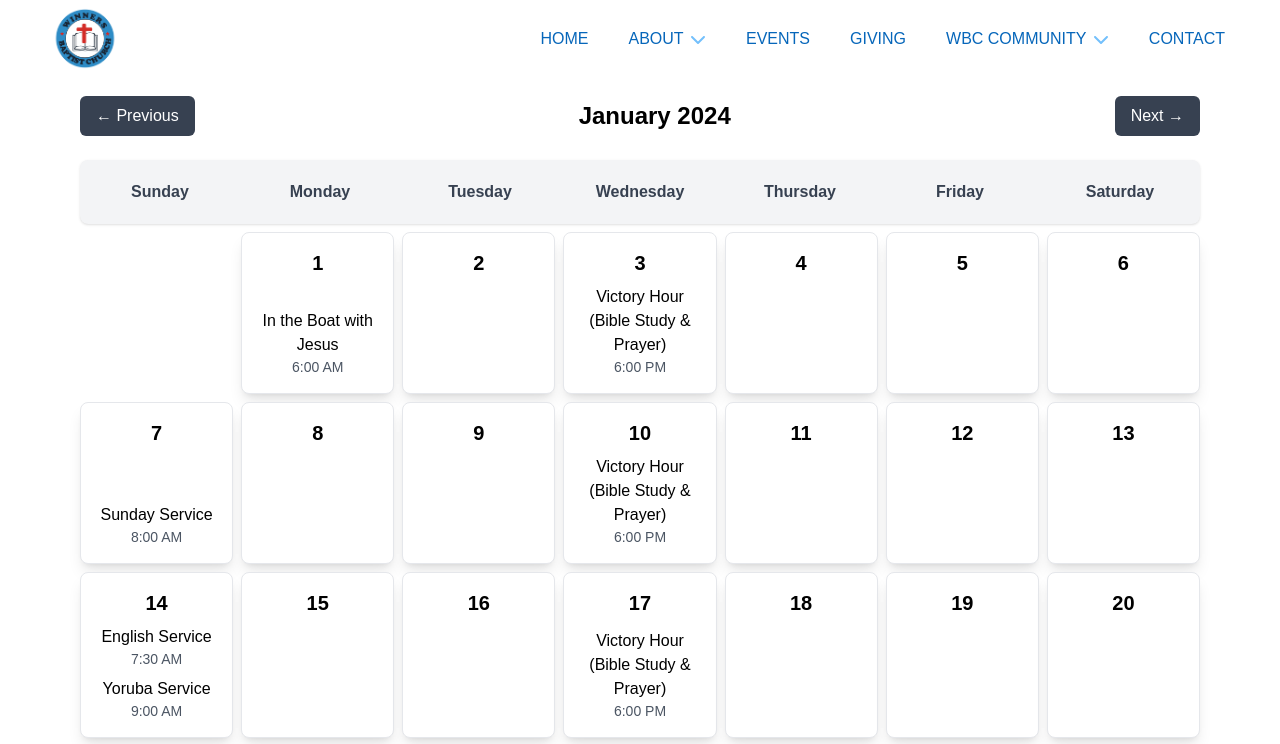
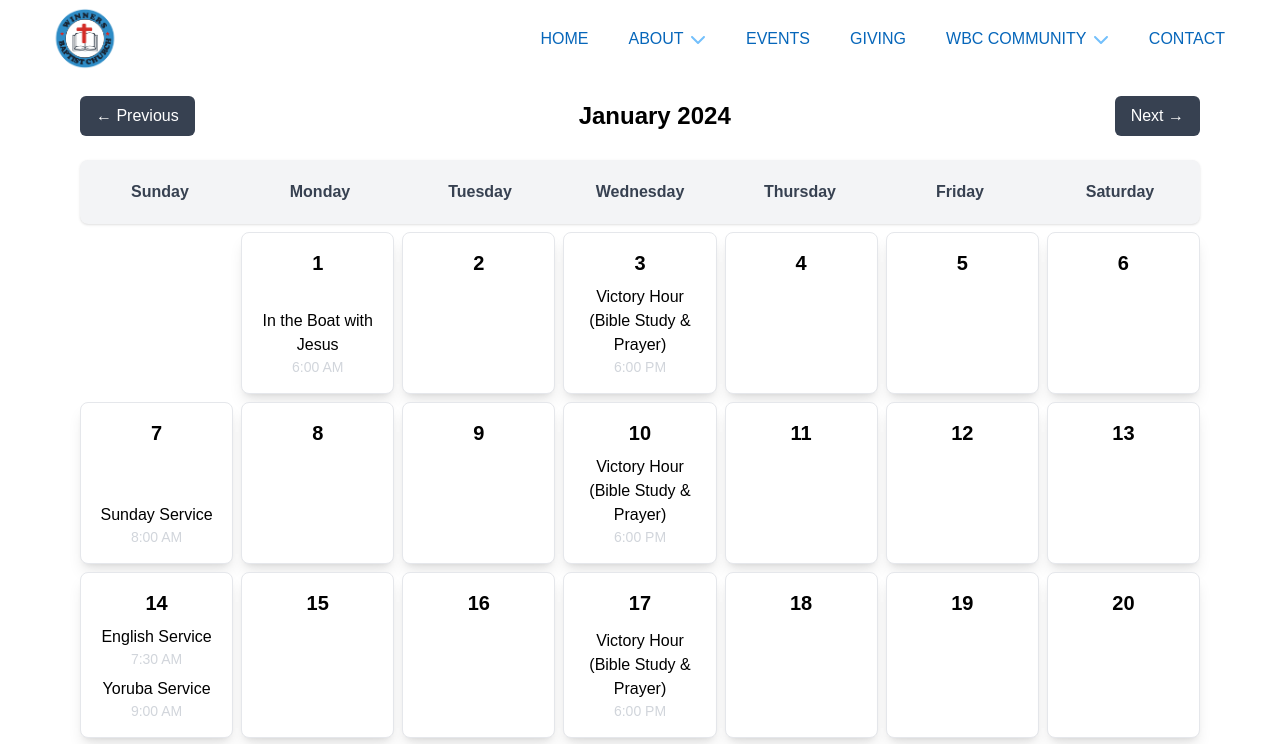
Before and after one commit to ifeday1/wbc-website, a React (Create React App) app: page /events in a window 1280 px wide. Shown: the top 744 px of the page. Built offline with nearby package versions, Linux system fonts and the light colour scheme.

Commit message:
calender

```diff
--- a/src/components/EventCalender.jsx
+++ b/src/components/EventCalender.jsx
@@ -136,7 +136,7 @@ export default function EventCalendar() {
                   className='text-xs sm:text-sm md:text-base text-blue-600 mt-2 leading-snug break-words'
                 >
                   {event.title} <br />
-                  <span className='block text-gray-600 text-xs md:text-sm'>
+                  <span className='block text-gray-300 text-xs md:text-sm'>
                     {event.time}
                   </span>
                 </p>
```
